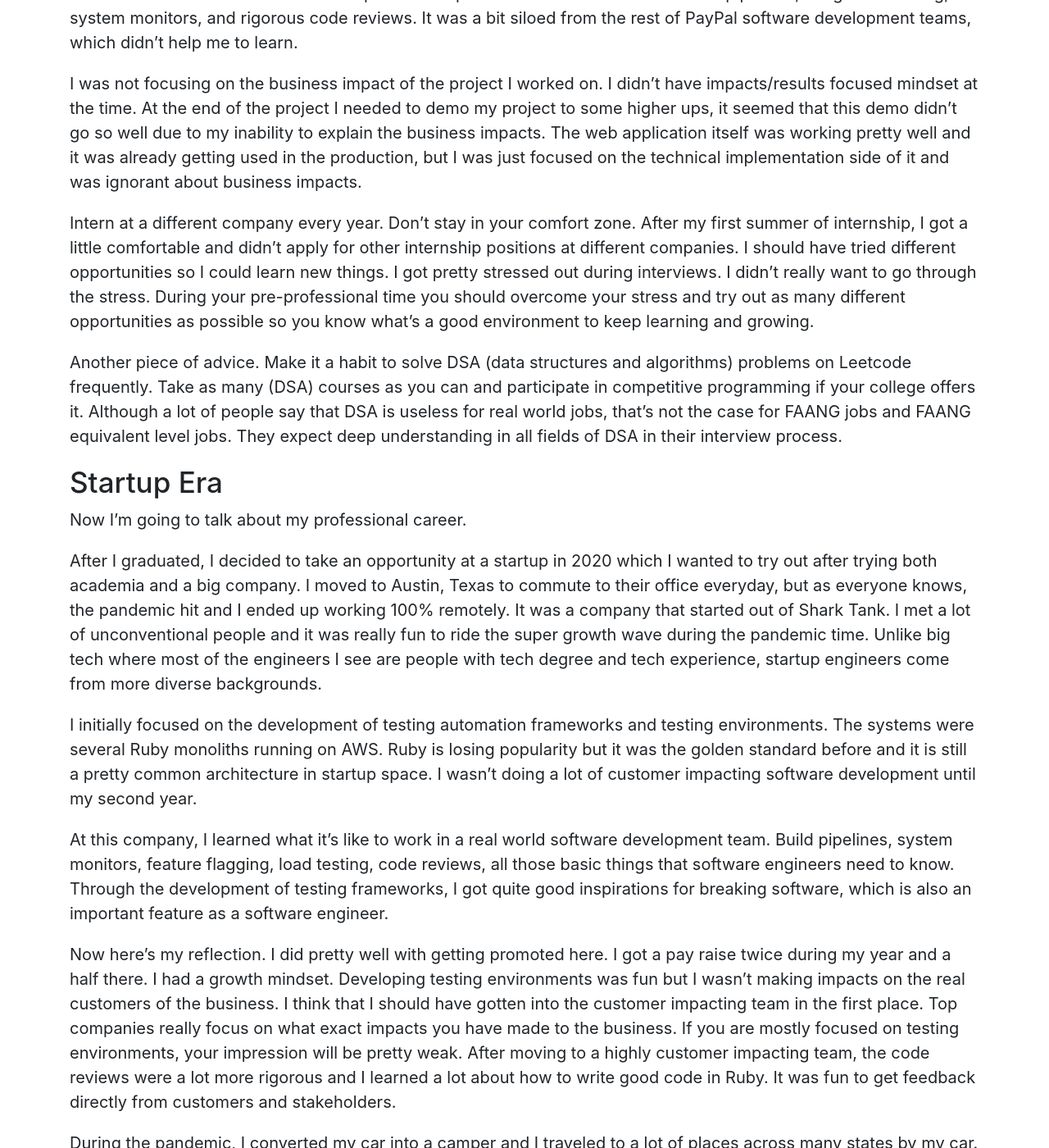
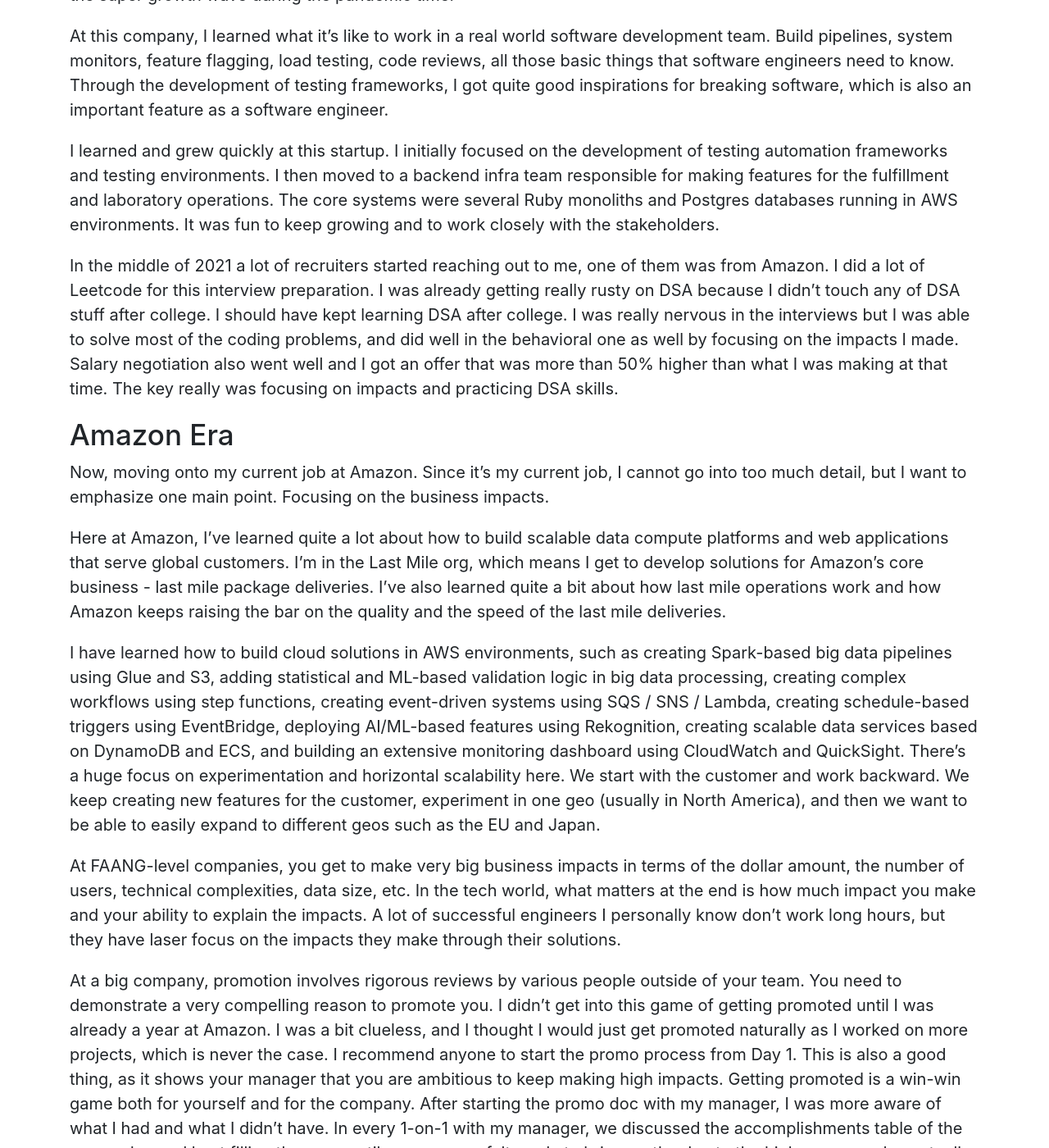
Before and after one commit to takasoft/takasoft.github.io, a Jekyll site: the page built from _posts/2025-01-14-5-year-reflection-as-software-engineer.md, in a window 1280 px wide and 1400 px high, scrolled down 1735 px. Shown: the whole window at 82% size. Built offline with Jekyll 4.4.1, drawn with Linux system fonts in a browser that asks for light colours; some of the changed text lies outside the part shown.

Commit message:
Update 2025-01-14-5-year-reflection-as-software-engineer.md

```diff
--- a/_posts/2025-01-14-5-year-reflection-as-software-engineer.md
+++ b/_posts/2025-01-14-5-year-reflection-as-software-engineer.md
@@ -3,64 +3,52 @@
 title: 5 year reflection of myself as a software engineer
 ---
 
-I've been working full time as a software engineer since Feb 2020. The next month will mark my 5 year career as a software engineer. I'm currently a SDE at Amazon, and I previously worked at a startup. If I include my pre-professional time during college where I had an internship at PayPal, I have been involved in software development for 8 years now. I want to write a little reflection on my professional career so far with some tips I have for other people trying to get into the tech industry.
+I've been working full time as a software engineer since Feb 2020. The next month will mark my 5 year career as a software engineer. I'm currently a SDE at Amazon, and I previously worked at a startup. If I include my college era where I had an internship at PayPal, I have been involved in software development for 8 years now. I want to write a little reflection on my professional career so far with some tips I have for other people trying to get into the tech industry.
 
-### Pre-Professional Era
+### College Era
 
 First, let me talk about my college years.
 
-I started my coursework at Iowa State back in Jan 2017. I got a couple of research assistant positions as well as teaching assistant positions throughout my college years. I worked on several projects, but the most impactful one I am proud of is [Primer Server project](https://takasoft.io/blog/ncur-primer-server) in which I developed the backend and frontend from scratch. It is essentially a graphical interface to design a PCR primer, a DNA fragment that is used in the polymerase chain reaction (PCR) to amplify a specific region of DNA. PCR became a mainstream word during the COVID pandemic. I worked with a bioinformatics PhD student who worked on the Python library for computing the PCR primers. At the end of the project, I presented the research at the National Conference on Undergraduate Research and I open-sourced the code to the public.
+I started my coursework at Iowa State back in 2017. I got a couple of research assistant positions as well as teaching assistant positions throughout my college years. I worked on several projects, but the most impactful one I am proud of is [Primer Server project](https://takasoft.io/blog/ncur-primer-server) in which I developed the backend and frontend from scratch. At the end of the project, I presented the research at the National Conference on Undergraduate Research and I open-sourced the code to the public.
 
-I was lucky to get a recruiter from PayPal to reach out to me after the completion of the project. I successfully passed all the interview rounds and I ended up working as an intern at PayPal in Silicon Valley for 2 summers in 2018 and 2019. At PayPal, I worked in the network security team focused on firewall administration. At the time I was there, they were starting to adopt more cloud solutions, but the large part of PayPal's infrastructure still ran on top of virtual machines in in-house data centers. Most of virtual machine networking was maintained manually by network security engineers. There were a lot of opportunities for improvements in the process. I worked in a small software development team focused on developing python automation and scripting around firewall administration. The main project I worked on as an intern was a web application to automate the firewall rule creation. The manual process was that internal customers cut a ticket to the team, and the engineers manually review the ticket and create the firewall rules in Palo Alto Network firewalls that run on the virtual machines. This process took several days. With the web application I worked on, this process time went down to a few hours.
-
-PayPal at the time had an excellent internship program. I have a lot of good memories. I lived with other interns at a company-paid housing in a really nice neighborhood in San Jose. I went to a lot of events to network with other smart interns from all kinds of backgrounds. A cruise trip in San Francisco bay, a MLB match at Levi's Stadium, Santa Cruz amusement park, and even a disco party at San Jose science museum (one of the intern program managers was a professional DJ and they rented the whole museum at night!). The intern pay was pretty good, for my org, it was actually even better than other intern programs at other top companies such as Apple, Tesla and Amazon. PayPal seems to have gone downhill after my time, but I'm really glad that I was able to experience one of the best intern programs at that time.
-
-At the end of my college years, [I competed at ICPC](https://takasoft.io/blog/icpc-na-championship), a competitive programming contest, and learned quite a lot about the deep world of algorithms.
+I was lucky to get a recruiter from PayPal to reach out to me after the completion of the project. I ended up working as an intern at PayPal in Silicon Valley for 2 summers in 2018 and 2019. At PayPal, I worked in a new small software development team focused on automating firewall administration. At the time I was there, a large part of PayPal's infrastructure ran on top of virtual machines in in-house data centers. A lot of virtual machine networking was maintained manually by network security engineers. There were a lot of opportunities for improvements in the process. I worked on a web application to automate the firewall rule creation, which reduced the time required to create firewall rules from a few days to a few hours.
 
 Now, here are some reflections on my college years.
 
-I recommend doing research positions to any undergrads. Pay might not be great, but you don't do this for pay, you do this to pursue your interests and build experience on your resume. This was a really good decision I made, and I am fortunate to attend a college that offered many research opportunities.
+I recommend doing research positions to any undergrads. Pay might not be great, but you don't do this for pay, you do this to pursue your interests and build experience on your resume.
 
-Now, the internship part. Although I enjoyed my internship time and learned a lot, I wasn't learning enough to prepare for full time software development jobs. Now that I know real world software development, I think that the team I was in lacked some of the software development best practices such as automated build pipelines, integration testing, system monitors, and rigorous code reviews. It was a bit siloed from the rest of PayPal software development teams, which didn't help me to learn.
+Focus on the business impact. The web application itself was working well, and it was already getting used in the production, but I was too focused on the technical implementation and was ignorant about how the business world worked at that time.
 
-I was not focusing on the business impact of the project I worked on. I didn't have impacts/results focused mindset at the time. At the end of the project I needed to demo my project to some higher ups, it seemed that this demo didn't go so well due to my inability to explain the business impacts. The web application itself was working pretty well and it was already getting used in the production, but I was just focused on the technical implementation side of it and was ignorant about business impacts.
+Always keep learning and don't stay in your comfort zone. After my first summer of internship, I got a little comfortable and didn't apply for other internship positions at different companies. I should have tried different opportunities so I could learn new things. When you are just starting out in the industry, you should overcome your stress and try out as many different opportunities as possible so you know what's a good environment to keep learning and growing.
 
-Intern at a different company every year. Don't stay in your comfort zone. After my first summer of internship, I got a little comfortable and didn't apply for other internship positions at different companies. I should have tried different opportunities so I could learn new things. I got pretty stressed out during interviews. I didn't really want to go through the stress. During your pre-professional time you should overcome your stress and try out as many different opportunities as possible so you know what's a good environment to keep learning and growing.
-
-Another piece of advice. Make it a habit to solve DSA (data structures and algorithms) problems on Leetcode frequently. Take as many (DSA) courses as you can and participate in competitive programming if your college offers it. Although a lot of people say that DSA is useless for real world jobs, that's not the case for FAANG jobs and FAANG equivalent level jobs. They expect deep understanding in all fields of DSA in their interview process.
+Make it a habit to solve DSA (data structures and algorithms) problems on Leetcode frequently. Take as many (DSA) courses as you can and participate in competitive programming if your college offers it ([my little competitive programming experience](https://takasoft.io/blog/icpc-na-championship)). Although a lot of people say that DSA is useless for real world jobs, that's not the case for FAANG jobs and FAANG equivalent level jobs. They expect deep DSA understanding in their interview process.
 
 ### Startup Era
 
 Now I'm going to talk about my professional career.
 
-After I graduated, I decided to take an opportunity at a startup in 2020 which I wanted to try out after trying both academia and a big company. I moved to Austin, Texas to commute to their office everyday, but as everyone knows, the pandemic hit and I ended up working 100% remotely. It was a company that started out of Shark Tank. I met a lot of unconventional people and it was really fun to ride the super growth wave during the pandemic time. Unlike big tech where most of the engineers I see are people with tech degree and tech experience, startup engineers come from more diverse backgrounds.
-
-I initially focused on the development of testing automation frameworks and testing environments. The systems were several Ruby monoliths running on AWS. Ruby is losing popularity but it was the golden standard before and it is still a pretty common architecture in startup space. I wasn't doing a lot of customer impacting software development until my second year.
+After I graduated, I decided to take an opportunity at a startup in 2020 which I wanted to try out after trying both academia and a big company. I commuted to their office for the first few weeks, but as everyone knows, the pandemic hit and I ended up working 100% remotely for the rest of my time at this company. It was a company that sold lab testing kits, which started out of Shark Tank. I met a lot of unconventional people and it was really fun to ride the super growth wave during the pandemic time.
 
 At this company, I learned what it's like to work in a real world software development team. Build pipelines, system monitors, feature flagging, load testing, code reviews, all those basic things that software engineers need to know. Through the development of testing frameworks, I got quite good inspirations for breaking software, which is also an important feature as a software engineer.
 
-Now here's my reflection. I did pretty well with getting promoted here. I got a pay raise twice during my year and a half there. I had a growth mindset. Developing testing environments was fun but I wasn't making impacts on the real customers of the business. I think that I should have gotten into the customer impacting team in the first place. Top companies really focus on what exact impacts you have made to the business. If you are mostly focused on testing environments, your impression will be pretty weak. After moving to a highly customer impacting team, the code reviews were a lot more rigorous and I learned a lot about how to write good code in Ruby. It was fun to get feedback directly from customers and stakeholders.
+I learned and grew quickly at this startup. I initially focused on the development of testing automation frameworks and testing environments. I then moved to a backend infra team responsible for making features for the fulfillment and laboratory operations. The core systems were several Ruby monoliths and Postgres databases running in AWS environments. It was fun to keep growing and to work closely with the stakeholders.
 
-During the pandemic, I converted my car into a camper and I traveled to a lot of places across many states by my car. The epic nature of America really blew my mind, one of the places I really loved was Glacier National Park. The deep valley of the mountains makes you feel like you are flying. I naturally headed west to see more nature and I ended up in the Seattle area, where I still stay.
+In the middle of 2021 a lot of recruiters started reaching out to me, one of them was from Amazon. I did a lot of Leetcode for this interview preparation. I was already getting really rusty on DSA because I didn't touch any of DSA stuff after college. I should have kept learning DSA after college. I was really nervous in the interviews but I was able to solve most of the coding problems, and did well in the behavioral one as well by focusing on the impacts I made. Salary negotiation also went well and I got an offer that was more than 50% higher than what I was making at that time. The key really was focusing on impacts and practicing DSA skills.
 
 ### Amazon Era
 
-In the middle of 2021 a lot of recruiters started reaching out to me, one of them was from Amazon. It seemed like they were doing mass hiring. For this interview preparation, I did a lot of Leetcode. I was already getting really rusty on DSA because I didn't touch any of DSA stuff after college. I struggled quite a lot. I should have kept learning DSA after college. I was really nervous in the interviews but I was able to solve most of the coding problems, and did pretty well in the behavioral one as well by focusing on the impacts I made. Salary negotiation also went well and I got an offer that was more than 50% higher than what I was making at that time. The key really was focusing on impacts and practicing DSA skills.
+Now, moving onto my current job at Amazon. Since it's my current job, I cannot go into too much detail, but I want to emphasize one main point. Focusing on the business impacts.
 
-Now, moving onto my current job at Amazon. Since it's my current job, I cannot go into too much detail but I want to emphasize one main point. Focusing on the business impacts.
+Here at Amazon, I've learned quite a lot about how to build scalable data compute platforms and web applications that serve global customers. I'm in the Last Mile org, which means I get to develop solutions for Amazon's core business - last mile package deliveries. I've also learned quite a bit about how last mile operations work and how Amazon keeps raising the bar on the quality and the speed of the last mile deliveries.
 
-I joined Amazon as SDE1. I was basically the same level as other new fresh grads. It's pretty common to get downgraded to junior level at a FAANG level company even if you had a prior mid level job at a smaller company. This is because the level of impacts you make are at a different scale. At FAANG level companies, you get to make a lot bigger business impacts in terms of dollar amount, the number of users, technical complexities, amount of data, and etc. Even if your day to day job might not be that different, what matters in the tech world at the end is how much impact you make and your ability to explain the impacts. In tech, people don't really care how hard you work. In fact, a lot of senior level engineers I personally know don't work long hours, but they have laser focus on the impacts they make through their solutions.
+I have learned how to build cloud solutions in AWS environments, such as creating Spark-based big data pipelines using Glue and S3, adding statistical and ML-based validation logic in big data processing, creating complex workflows using step functions, creating event-driven systems using SQS / SNS / Lambda, creating schedule-based triggers using EventBridge, deploying AI/ML-based features using Rekognition, creating scalable data services based on DynamoDB and ECS, and building an extensive monitoring dashboard using CloudWatch and QuickSight. There's a huge focus on experimentation and horizontal scalability here. We start with the customer and work backward. We keep creating new features for the customer, experiment in one geo (usually in North America), and then we want to be able to easily expand to different geos such as the EU and Japan.
 
-One thing I didn't learn in my previous company was the importance of design docs. I think it's pretty common at a small company but you are too busy just implementing features and fixing bugs, and you actually don't get to write a detailed design doc for your projects. This was the case for myself and I was a bit surprised when I was first asked to write a design doc with diagrams and stuff.
+At FAANG-level companies, you get to make very big business impacts in terms of the dollar amount, the number of users, technical complexities, data size, etc. In the tech world, what matters at the end is how much impact you make and your ability to explain the impacts. A lot of successful engineers I personally know don't work long hours, but they have laser focus on the impacts they make through their solutions.
 
-I focused a bit too much on improving integration testing, reducing tech debt, and fixing bugs, basically operational excellence (OE) things. Of course, OE is extremely important in engineering and I got a good reputation in OE space, but I should have chosen my projects in such a way that I can make higher business impacts in the organization, which I can use for promotion (promo) docs. Some people I know got promoted from SDE1 to SDE2 in less than 2 years, in the meanwhile, it took me 3+ years considering my first job as SDE1 level.
+At a big company, promotion involves rigorous reviews by various people outside of your team. You need to demonstrate a very compelling reason to promote you. I didn't get into this game of getting promoted until I was already a year at Amazon. I was a bit clueless, and I thought I would just get promoted naturally as I worked on more projects, which is never the case. I recommend anyone to start the promo process from Day 1. This is also a good thing, as it shows your manager that you are ambitious to keep making high impacts. Getting promoted is a win-win game both for yourself and for the company. After starting the promo doc with my manager, I was more aware of what I had and what I didn't have. In every 1-on-1 with my manager, we discussed the accomplishments table of the promo doc and kept filling the gaps until my manager felt ready to bring up the doc to the higher-ups, and eventually I passed the reviews and I got promoted.
 
-At a big company, promotion involves rigorous reviews by various people outside of your team. You need to demonstrate a very compelling reason to promote you. I didn't get into this game of getting promoted until I was already a year at Amazon. I was a bit clueless and I thought I would just get promoted naturally as I worked on more projects, which is never the case. As a result, it took me longer years than other people to get promoted. The time also coincided with the 2022 tech slump where tech stocks crashed and the company started doing layoffs. It's hard to get promoted when people are getting laid off.
-
-What I should have done instead was to start the promo process from Day 1. This is also a good thing as it shows to your manager that you are ambitious to keep making high impacts. Getting promoted is a win-win game both for yourself as well as for the company. After starting the promo doc with my manager, I was more aware of what I had and what I didn't have. In every 1 on 1 with my manager we discussed the accomplishments table of the promo doc, and kept filling the gaps until my manager felt ready to bring up the doc to the higher ups and eventually I passed the reviews and I got promoted.
-
-These kinds of things are very unclear initially. No one really tells you what to do. You have to be able to think by yourself and take action by yourself. As a software engineer, you are given a lot of freedom, but you are also expected to be an independent thinker and high impact contributor. Most engineers get to learn this over time, but it would have helped me if someone taught me these things earlier.
+These kinds of things are very unclear initially. No one really tells you what to do. You have to be able to think by yourself and take action by yourself. As a software engineer, you are given a lot of freedom, but you are also expected to be an independent thinker and high-impact contributor. Most engineers get to learn this over time, but it would have helped me if someone had taught me these things earlier.
 
 ### Conclusion
 
-Here's my conclusion of this reflection: The important things I discussed are focusing on your impacts, getting out of your comfort zone, practicing DSA skills, and thinking backwards from the goal. Start as early as possible and focus on understanding what you have and what you don't have, and then start filling those gaps. 5 years is pretty long, but it also felt really short for me. I hope to keep growing as a software engineer. For people getting into this industry, learn to enjoy what you are doing. Tech has a very creative and impact based culture. Enjoy your projects and your results. Always be curious and learn new things.
+Here's my conclusion of this reflection: The important things I discussed are focusing on your impacts, getting out of your comfort zone, practicing DSA skills, and thinking backwards from the goal. Start as early as possible and focus on understanding what you have and what you don't have, and then start filling those gaps. 5 years is long, but it also felt really short for me. I hope to keep growing as a software engineer. For people getting into this industry, learn to enjoy what you are doing. Tech has a very creative and impact based culture. Enjoy your projects and your results. Always be curious and learn new things.
```
